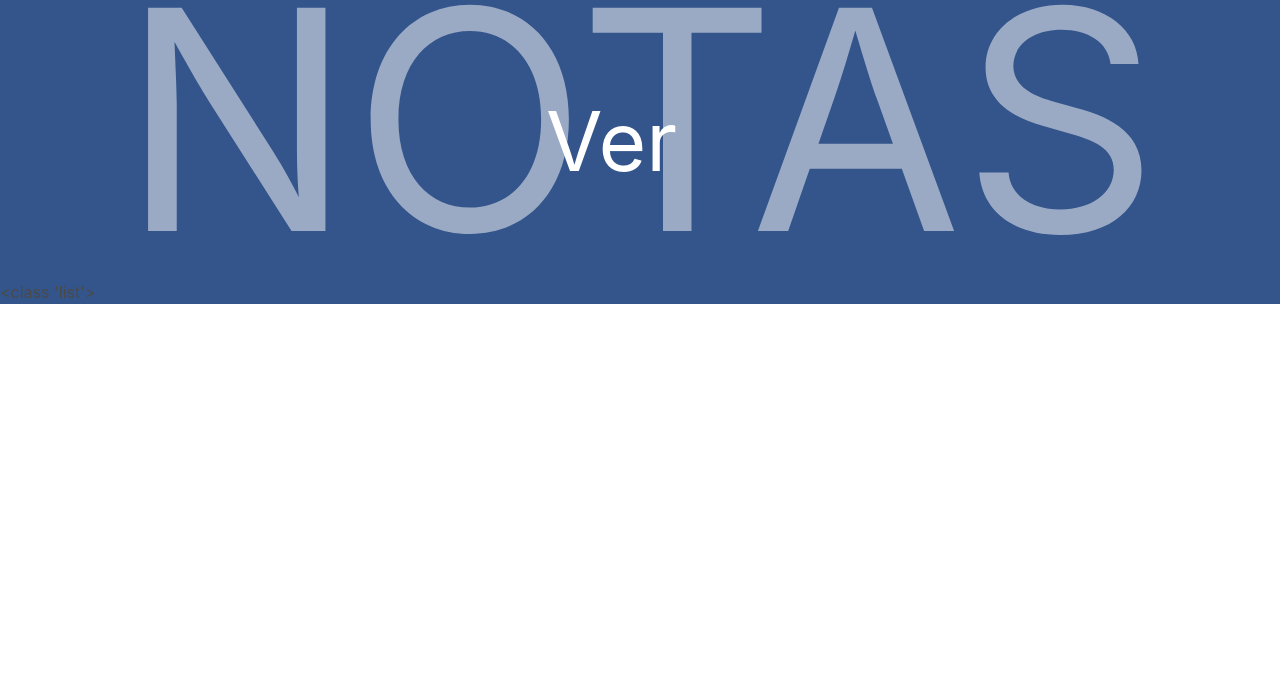
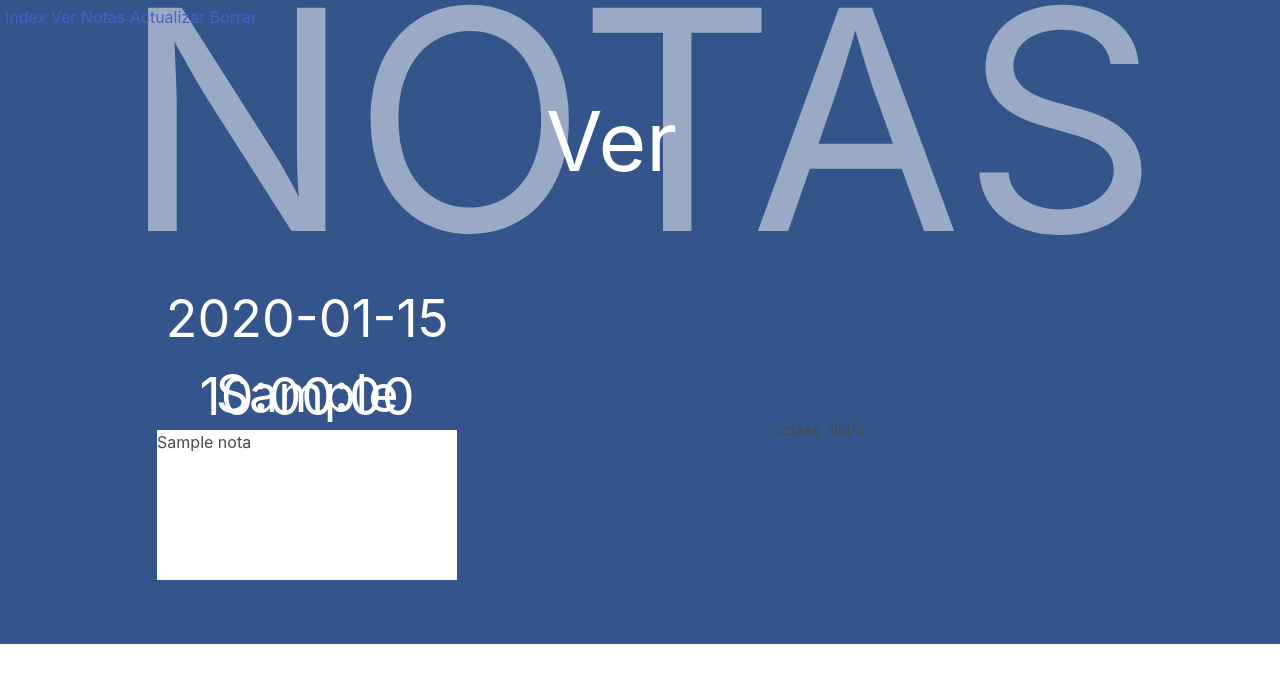
Before and after one commit to caraseli02/FinalVlad, a Flask app: page /verNotas in a window 1280 px wide. Shown: the top 683 px of the page. Run offline with Flask 2, Linux system fonts and the light colour scheme; a database or web service that is not in the repository returns one stand-in record (values such as "Sample title"); some libraries are stand-ins or nearby versions.

Commit message:
gurdar cambios

```diff
--- a/app.py
+++ b/app.py
@@ -27,9 +27,11 @@ def index():
     if request.method == 'POST':
         title = request.form.get('title')
         nota = request.form.get('nota')
-        # collection.delete_many({})
-        collection.insert_one({'title': title, 'nota': nota, 'date': d})
-        return render_template('index.html')
+        if title == '' and nota == '':
+            return render_template('index.html')
+        else:
+            collection.insert_one({'title': title, 'nota': nota, 'date': d})
+            return render_template('index.html')
     return render_template('index.html',)
 
 @app.route('/verNotas', methods=['GET', 'POST'])
@@ -48,5 +50,27 @@ def ver():
 
     return render_template('verNotas.html')
 
+@app.route('/borrarNotas', methods=['GET', 'POST'])
+def borrarNotas():
+    global dateInfo
+    d = datetime.date(random.randrange(1900, 2020), random.randrange(1, 13), random.randrange(1, 31))
+    d = str(d)
+    if request.method == 'POST':
+        title = request.form.get('title')
+        nota = request.form.get('nota')
+        collection.delete_one( {'title': title, 'nota': nota})
+        return render_template('borrarNotas.html')
+    return render_template('borrarNotas.html',)
+
+@app.route('/actualiarNotas', methods=['GET', 'POST'])
+def actualiarNotas():
+    global dateInfo
+    d = datetime.date(random.randrange(1900, 2020), random.randrange(1, 13), random.randrange(1, 31))
+    d = str(d)
+    title = request.form.get('title')
+    if request.method == 'POST':
+        if title == '':
+            return render_template('index.html')
+    return render_template('actualiarNotas.html',)
 if __name__ == "__main__":
     app.run('127.0.0.1', 5000, debug=True)
--- a/static/css/main.css
+++ b/static/css/main.css
@@ -22,6 +22,15 @@ header {
     color: #FFFFFF;
     opacity: 1;
     font-size: 82px; }
+  header .links {
+    position: absolute;
+    top: 5px;
+    left: 5px;
+    width: 300px;
+    z-index: 99; }
+    header .links .links a {
+      color: #fff;
+      font-size: 20px; }
 
 .cajaGrid {
   display: grid;
@@ -47,12 +56,19 @@ header {
       width: 400px;
       height: 150px; }
 
-.notas {
+.ver {
+  display: flex;
+  justify-content: space-around;
+  align-items: center;
+  flex-wrap: wrap;
+  width: 80vw;
+  padding-bottom: 5%; }
+  .ver .notas {
     display: grid;
-  grid-template-columns: 300px 1fr;
-  grid-template-rows: 1fr 1fr;
-  grid-template-areas: "date title" "text text"; }
-  .notas .notas__date, .notas .notas__title {
+    grid-template-columns: 150px 150px;
+    grid-template-rows: 75px 75px 150px;
+    grid-template-areas: "date date" "title title" "text text"; }
+    .ver .notas .notas__date, .ver .notas .notas__title {
       grid-area: date;
       font-size: 52px;
       letter-spacing: 0;
@@ -60,12 +76,10 @@ header {
       opacity: 1;
       grid-area: date;
       text-align: center; }
-  .notas .notas__title {
+    .ver .notas .notas__title {
       grid-area: title; }
-  .notas .notas__texto {
+    .ver .notas .notas__texto {
       grid-area: text;
-    width: 80vw;
-    height: 200px;
       background-color: #fff; }
 
 body {
--- a/static/sass/layouts/_header.scss
+++ b/static/sass/layouts/_header.scss
@@ -25,4 +25,17 @@ header{
     opacity: 1;
     font-size: 82px;
   }
+  .links{
+    position: absolute;
+    top: 5px;
+    left: 5px;
+    width: 300px;
+    z-index: 99;
+
+    .links a {
+      color: #fff;
+      font-size:20px;
+
+    }
+  }
 }
--- a/static/sass/layouts/gridxflex.scss
+++ b/static/sass/layouts/gridxflex.scss
@@ -31,12 +31,18 @@
         }
     }
 }
-
+.ver{
+    display: flex;
+    justify-content: space-around;
+    align-items: center;
+    flex-wrap: wrap;
+    width: 80vw;
+    padding-bottom: 5%;
         .notas{
         display: grid;
-        grid-template-columns: 300px 1fr;
-        grid-template-rows: 1fr 1fr;
-        grid-template-areas: "date title" "text text";
+            grid-template-columns: 150px 150px;
+            grid-template-rows: 75px 75px 150px;
+            grid-template-areas: "date date" "title title" "text text";
 
         .notas__date{
             grid-area: date;
@@ -55,8 +61,7 @@
 
         .notas__texto{
             grid-area: text;
-        width: 80vw;
-        height: 200px;
             background-color: #fff;
         }
     }
+}
--- a/templates/layout.html
+++ b/templates/layout.html
@@ -11,6 +11,12 @@
   <body>
       <!-- Header-->
       <header>
+        <div class="links">
+          <a href="/">Index</a>
+          <a href="verNotas">Ver Notas</a>
+          <a href="actualiarNotas">Actualizar</a>
+          <a href="borrarNotas">Borrar</a>
+        </div>
       <h2 class="header__notas">NOTAS</h2>
        {% block header %}{% endblock %}
       </header>
--- a/templates/verNotas.html
+++ b/templates/verNotas.html
@@ -10,7 +10,7 @@
 <!-- MAIN BLOCK -->
 {% block main %}
     <section class="ver">
-    {% for i in range(1, leng) %}
+    {% for i in range(0, leng) %}
         <div class="notas">
             <span class="notas__date">{{ date[i] }}</span>
             <span class="notas__title">{{ title[i] }}</span>
```
Also changed, not shown: templates/actualiarNotas.html (+0 -7 lines), templates/borrarNotas.html (+15 -0 lines), 1 other file. Lines whose indentation alone changed are shown as unchanged.
